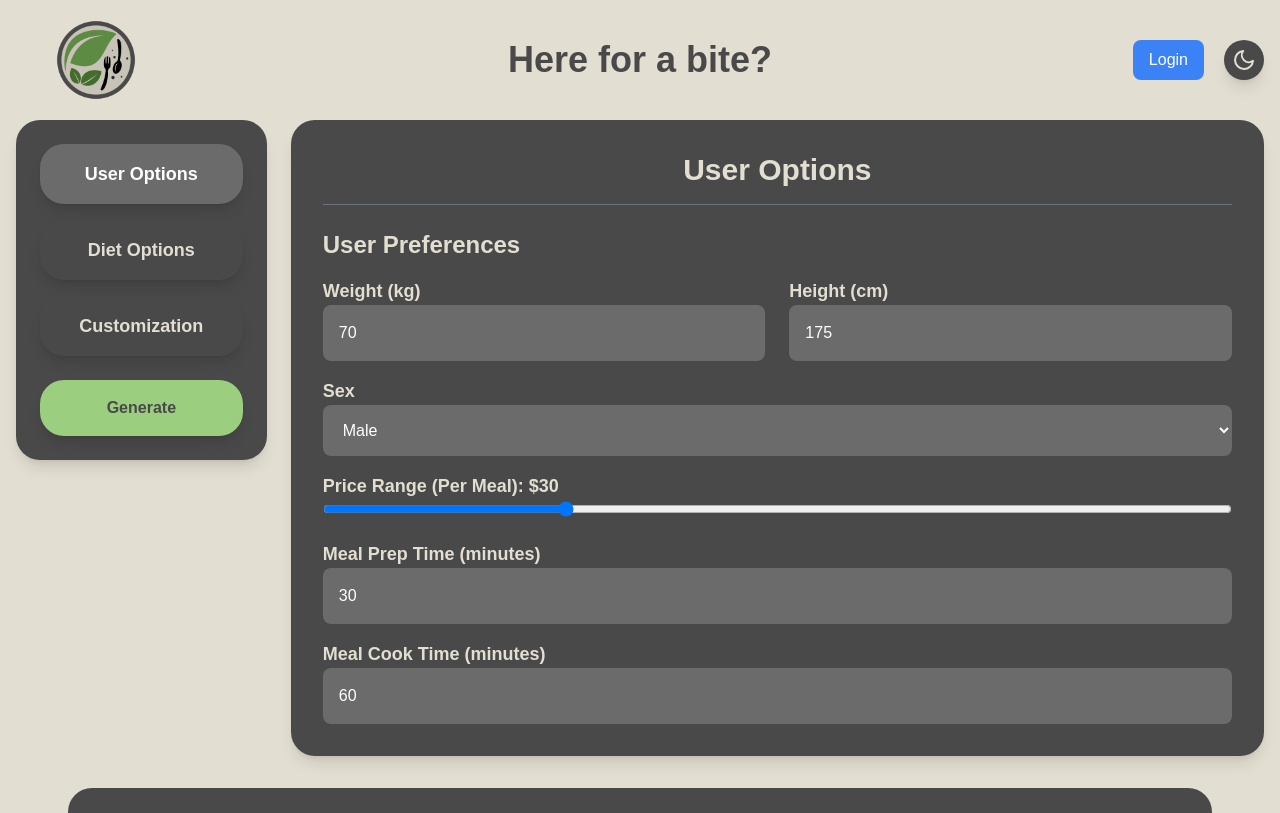
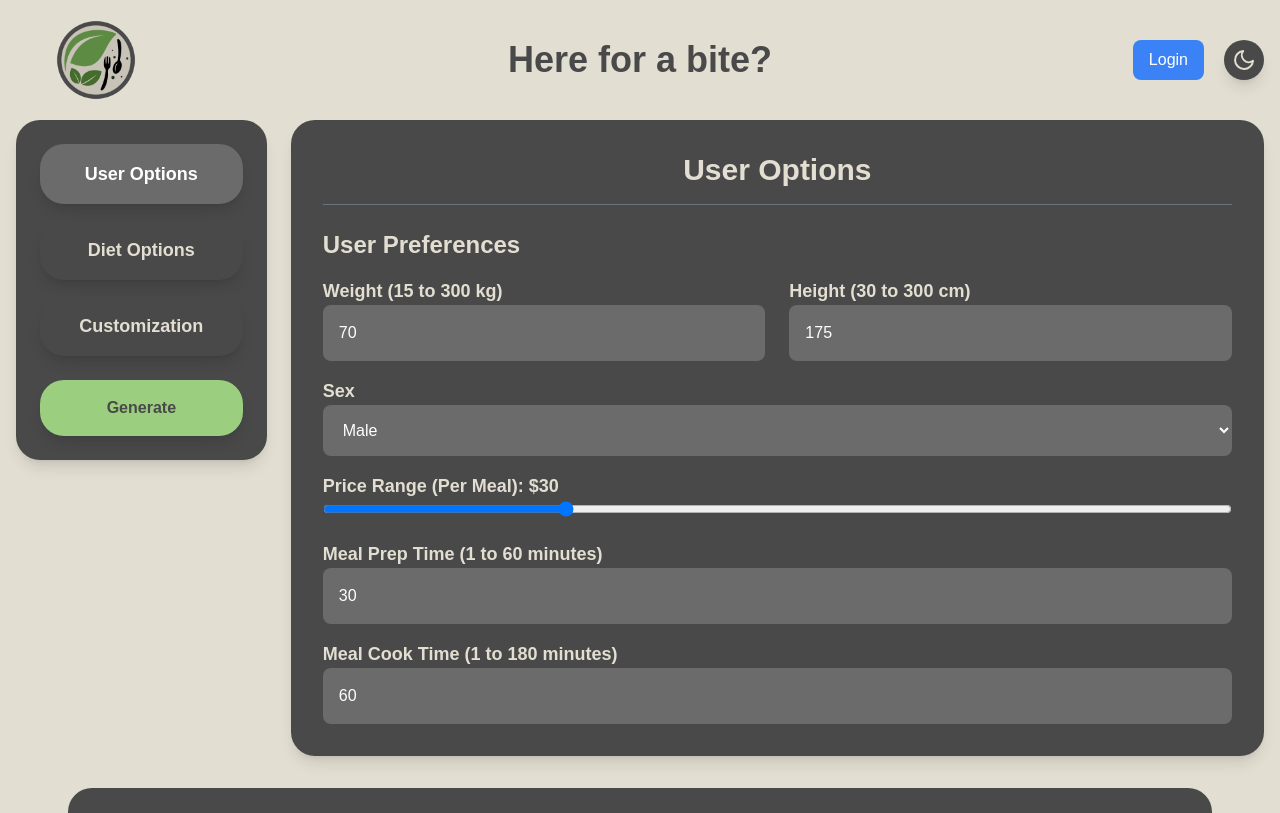
Before and after one commit to jinkim477/seng401-group-project-team-11, a Next.js app in the folder smartserve-frontend/: page /dashboard in a window 1280 px wide. Shown: the top 813 px of the page. Built offline with nearby package versions, Linux system fonts and the light colour scheme.

Commit message:
Changed Options to display to users the min and max.

```diff
--- a/smartserve-frontend/app/components/Customization.tsx
+++ b/smartserve-frontend/app/components/Customization.tsx
@@ -72,7 +72,7 @@ const CustomizationOptions: React.FC<CustomizationProps> = ({
 
 			{/* Protein Requirement */}
 			<label className="block text-lg font-bold mt-4">
-				Protein Requirement (grams per day)
+				Protein Requirement (25 to 500 grams per day)
 			</label>
 			<input
 				type="number"
@@ -85,12 +85,12 @@ const CustomizationOptions: React.FC<CustomizationProps> = ({
 			/>
 
 			{/* Nutrient Management */}
-			<h4 className="text-lg font-bold mt-4">Nutrient Management</h4>
+			<h4 className="text-lg font-bold mt-4">Nutrient Management </h4>
 			<div className="grid grid-cols-2 gap-6">
 				{Object.keys(formData.nutrients).map((nutrient) => (
 					<div key={nutrient}>
 						<label className="block text-lg font-bold">
-							{nutrient.charAt(0).toUpperCase() + nutrient.slice(1)} (mg)
+							{nutrient.charAt(0).toUpperCase() + nutrient.slice(1)} (0 to 10000 mg)
 						</label>
 						<input
 							type="number"
--- a/smartserve-frontend/app/components/UserOptions.tsx
+++ b/smartserve-frontend/app/components/UserOptions.tsx
@@ -14,7 +14,7 @@ const UserOptions: React.FC<UserOptionsProps> = ({ formData, handleChange }) =>
       {/* Physical Attributes */}
       <div className="grid grid-cols-2 gap-6 mt-4">
         <div>
-          <label className="block text-lg font-bold">Weight (kg)</label>
+          <label className="block text-lg font-bold">Weight (15 to 300 kg)</label>
           <input
             type="number"
             name="weight"
@@ -26,7 +26,7 @@ const UserOptions: React.FC<UserOptionsProps> = ({ formData, handleChange }) =>
           />
         </div>
         <div>
-          <label className="block text-lg font-bold">Height (cm)</label>
+          <label className="block text-lg font-bold">Height (30 to 300 cm)</label>
           <input
             type="number"
             name="height"
@@ -77,12 +77,12 @@ const UserOptions: React.FC<UserOptionsProps> = ({ formData, handleChange }) =>
 
       {/* Meal Prep Time */}
       <label className="block text-lg font-bold mt-4">
-        Meal Prep Time (minutes)
+        Meal Prep Time (1 to 60 minutes)
       </label>
       <input
         type="number"
         name="prepTime"
-        min="0"
+        min="1"
         max="60"
         value={formData.prepTime}
         onChange={handleChange}
@@ -92,12 +92,12 @@ const UserOptions: React.FC<UserOptionsProps> = ({ formData, handleChange }) =>
 
       {/* Meal Cook Time */}
       <label className="block text-lg font-bold mt-4">
-        Meal Cook Time (minutes)
+        Meal Cook Time (1 to 180 minutes)
       </label>
       <input
         type="number"
         name="cookTime"
-        min="0"
+        min="1"
         max="180"
         value={formData.cookTime}
         onChange={handleChange}
--- a/smartserve-frontend/app/dashboard/page.tsx
+++ b/smartserve-frontend/app/dashboard/page.tsx
@@ -196,11 +196,11 @@ export default function DietOptionsPage() {
         if (data.height < 30 || data.height > 300) {
             errors.push("Height must be between 30 and 300 cm.");
         }
-        if (data.prepTime < 0 || data.prepTime > 60) {
-            errors.push("Prep time must be between 0 and 60 minutes.");
+        if (data.prepTime < 1 || data.prepTime > 60) {
+            errors.push("Prep time must be between 1 and 60 minutes.");
         }
-        if (data.cookTime < 0 || data.cookTime > 180) {
-            errors.push("Cook time must be between 0 and 180 minutes.");
+        if (data.cookTime < 1 || data.cookTime > 180) {
+            errors.push("Cook time must be between 1 and 180 minutes.");
         }
         if (data.priceRange < 5 || data.priceRange > 100) {
             errors.push("Price range must be between 5 and 100.");
@@ -340,14 +340,6 @@ export default function DietOptionsPage() {
                                 handleNutrientChange={handleNutrientChange}
                             />
                         )}
-                        {/* Error Message */}
-                        {/* {errorMessages.length > 0 && (
-                            <div className="error-container">
-                                {errorMessages.map((error, index) => (
-                                    <div key={index} className="error-message">{error}</div>
-                                ))}
-                            </div>
-                        )} */}
                     </form>
                 </div>
             </div>
```
